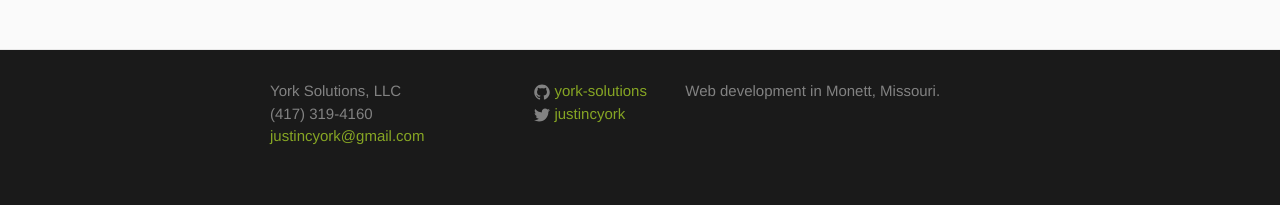
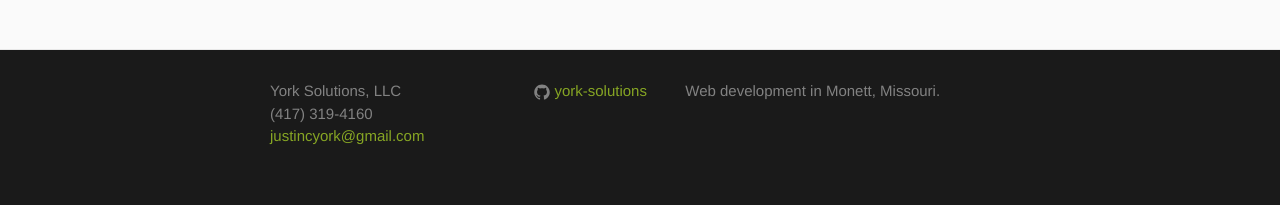
Before and after one commit to justincy/york-solutions.github.io, a Jekyll site: the page built from index.html, in a window 1280 px wide. Shown: the part 1860-2065 px from the top of the page. Built offline with Jekyll 4.4.1, drawn with Linux system fonts in a browser that asks for light colours.

Commit message:
remove twitter link

```diff
--- a/_config.yml
+++ b/_config.yml
@@ -5,7 +5,7 @@ description: > # this means to ignore newlines until "baseurl:"
   Web development in Monett, Missouri.
 baseurl: "" # the subpath of your site, e.g. /blog/
 url: "http://york-solutions.io" # the base hostname & protocol for your site
-twitter_username: justincyork
+twitter_username:
 github_username:  'york-solutions'
 phone: '(417) 319-4160'
 
```
